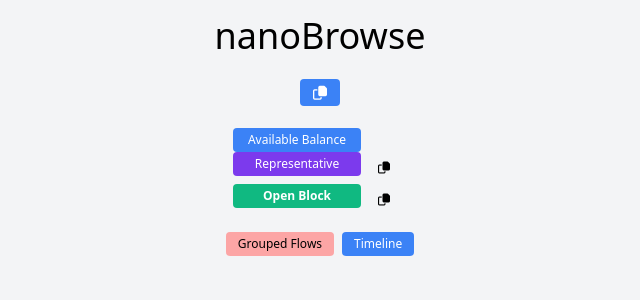
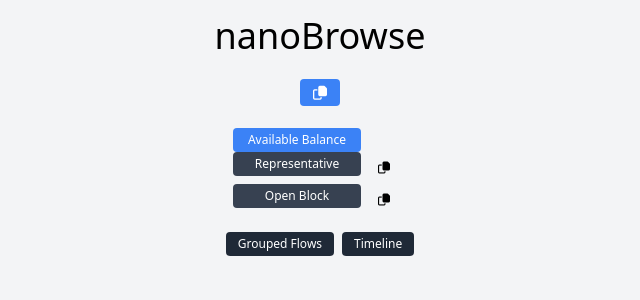
Before and after one commit to gr0vity-dev/nanobrowse, a Python web app: template nanobrowse/templates/account_viewer.html in a window 1280 px wide. Shown: the top 300 px of the page, without its empty margins (320-960 px from the left). Run offline with Jinja, Linux system fonts and the light colour scheme; the template is opened without the code that fills it, so the values that code supplies are empty.

Commit message:
rework colour scheme

```diff
--- a/nanobrowse/templates/account_viewer.html
+++ b/nanobrowse/templates/account_viewer.html
@@ -54,7 +54,7 @@
       <!-- Account address -->
       <div class="text-center mb-2">
         <span
-          class="bg-{% if account_data['show_weight'] %}purple{% else %}blue{% endif %}-500 text-white text-sm px-2 py-1 rounded overflow-hidden whitespace-nowrap"
+          class="bg-{% if account_data['show_weight'] %}yellow-300 text-gray-700{% else %}blue-500 text-white{% endif %}  text-sm px-2 py-1 rounded overflow-hidden whitespace-nowrap"
         >
           <i class="copy_btn" data-value="{{ account_data.account }}"></i>
           <a href="{{ request.url_root }}account/{{ account_data.account }}">{{ account_data.account }}</a>
@@ -62,25 +62,25 @@
         {% if account_data.is_known_account %}
         <br />
         <span
-          class="bg-{% if account_data['show_weight'] %}purple{% else %}blue{% endif %}-500 text-white text-xs px-2 py-1 rounded"
+          class="bg-{% if account_data['show_weight'] %}yellow-300 text-gray-700{% else %}blue-500 text-white{% endif %} text-xs px-2 py-1 rounded"
         >
         {% if account_data.known_account.url %}
         <a href="{{ account_data.known_account.url }}"> {{ account_data.known_account.name }}</a>
         {% else %} {{ account_data.known_account.name }}{% endif %}
         </span>
         {% endif %} {% if account_data['is_pr'] %}
-        <span class="text-left bg-purple-600 text-white text-xs ml-4 px-2 py-1 rounded">Principal Representative</span>
+        <span class="text-left bg-yellow-400 text-gray-700 text-xs ml-4 px-2 py-1 rounded">Principal Representative</span>
         {% endif %}
       </div>
 
       {% include 'account_viewer/account_info.html' %}
 
       <div class="mt-4 text-xs flex items-center justify-center space-x-2">
-        <button data-show-table="groupedTransactionTable" class=" bg-red-300 text-black px-3 py-1 rounded focus:outline-none">
+        <button data-show-table="groupedTransactionTable" class=" bg-gray-800 text-white px-3 py-1 rounded focus:outline-none">
           Grouped Flows
         </button>
 
-        <button data-show-table="transactionTable" class=" bg-blue-500 text-white px-3 py-1 rounded focus:outline-none">
+        <button data-show-table="transactionTable" class=" bg-gray-800 text-white px-3 py-1 rounded focus:outline-none">
           Timeline
         </button>
       </div>
--- a/nanobrowse/templates/account_viewer/account_info.html
+++ b/nanobrowse/templates/account_viewer/account_info.html
@@ -12,7 +12,7 @@
           {% if account_data['show_receivable'] %}
           <!-- Receivable balance -->
           <tr>
-            <td data-show-table="pendingTable" style="cursor:pointer" class="bg-blue-600 text-white text-xs px-3 rounded w-32 h-8 flex flex-col items-center justify-center">
+            <td data-show-table="pendingTable" style="cursor:pointer" class="bg-gray-700 text-white text-xs px-3 rounded w-32 h-8 flex flex-col items-center justify-center">
               <div>Ready to receive</div>
               <div>({{account_data['receivable_count'] }} blocks)</div>
             </td>
@@ -23,7 +23,7 @@
           {% if account_data['show_weight'] %}
           <!-- Weight -->
           <tr>
-            <td data-show-table="delegatorTable" style="cursor:pointer" class="bg-purple-600 text-white text-xs px-3 rounded w-32 h-6 flex items-center justify-center">
+            <td data-show-table="delegatorTable" style="cursor:pointer" class="bg-gray-700 text-white text-xs px-3 rounded w-32 h-6 flex items-center justify-center">
               Weight
             </td>
             <td class="px-3 py-1 font-bold">{{account_data['weight_formatted'] }}</td>
@@ -32,7 +32,7 @@
 
           <!-- Representative -->
           <tr>
-            <td class="bg-purple-600 text-white text-xs px-3 py-2 rounded w-32 h-6 flex items-center justify-center">
+            <td class="bg-gray-700 text-white text-xs px-3 py-2 rounded w-32 h-6 flex items-center justify-center">
               <a href="{{ request.url_root }}account/{{account_data['representative'] }}">Representative</a>
             </td>
             <td class="px-3 py-2 text-xs overflow-hidden">
@@ -60,8 +60,8 @@
 
           <!-- Open Block -->
           <tr>
-            <td class="bg-green-500 text-white text-xs px-3 py-2 rounded w-32 h-6 flex items-center justify-center">
-              <a href="{{ request.url_root }}block/{{account_data['open_block'] }}"><b>Open Block</b></a>
+            <td class="bg-gray-700 text-white text-xs px-3 py-2 rounded w-32 h-6 flex items-center justify-center">
+              <a href="{{ request.url_root }}block/{{account_data['open_block'] }}">Open Block</a>
             </td>
             <td class="px-3 py-2 text-xs overflow-hidden">
               <i class="copy_btn" data-value="{{account_data['open_block']}}"></i>
--- a/nanobrowse/templates/account_viewer/delegators_table.html
+++ b/nanobrowse/templates/account_viewer/delegators_table.html
@@ -16,7 +16,7 @@
             <td class="px-2 py-2 whitespace-nowrap text-sm">
               <!-- <a href="{{ request.url_root }}block/{{ entry['hash'] }}">  -->
                 <span
-                  class="flex items-center justify-center w-20 h-6 text-xs rounded bg-purple-600 text-white"
+                  class="flex items-center justify-center w-20 h-6 text-xs rounded bg-gray-700 text-white"
                 >
                   delegate
                 </span>
--- a/nanobrowse/templates/account_viewer/grouped_history.html
+++ b/nanobrowse/templates/account_viewer/grouped_history.html
@@ -7,7 +7,7 @@
       <td class="px-2 py-2 whitespace-nowrap text-sm">
         <a href="{{ request.url_root }}block/{{ entry['hash'] }}">
           <span
-            class="flex items-center justify-center w-20 h-6 text-xs rounded {% if entry['type'] == 'send' %} bg-blue-500 text-white {% elif entry['type'] == 'change' %} bg-purple-600 text-white {% elif entry['type'] == 'receive' %} bg-green-500 text-white {% else %} bg-gray-500 text-white {% endif %}"
+            class="flex items-center justify-center w-20 h-6 text-xs rounded {% if entry['type'] == 'send' %} bg-blue-500 text-white {% elif entry['type'] == 'change' %} bg-gray-700 text-white {% elif entry['type'] == 'receive' %} bg-green-500 text-white {% else %} bg-gray-500 text-white {% endif %}"
           >
             {{ entry['type'] }}
           </span>
@@ -17,7 +17,7 @@
 
       <!-- Amount -->
       <td
-        class="px-4 py-4 whitespace-nowrap text-sm {% if entry['type'] == 'send' %} text-blue-500 {% elif entry['type'] == 'receive' %} text-green-500 {% elif entry['type'] == 'change' %} text-purple-500 {% else %} text-gray-500{% endif %}"
+        class="px-4 py-4 whitespace-nowrap text-sm {% if entry['type'] == 'send' %} text-blue-500 {% elif entry['type'] == 'receive' %} text-green-500 {% elif entry['type'] == 'change' %} text-yellow-300 {% else %} text-gray-500{% endif %}"
       >
         <b>{{ entry['amount_formatted'] }}</b>
       </td>
--- a/nanobrowse/templates/account_viewer/history_table.html
+++ b/nanobrowse/templates/account_viewer/history_table.html
@@ -7,7 +7,7 @@
         <td class="px-2 py-2 whitespace-nowrap text-sm">
           <a href="{{ request.url_root }}block/{{ entry['hash'] }}">
             <span
-              class="flex items-center justify-center w-20 h-6 text-xs rounded {% if entry['type'] == 'send' %} bg-blue-500 text-white {% elif entry['type'] == 'change' %} bg-purple-600 text-white {% elif entry['type'] == 'receive' %} bg-green-500 text-white {% else %} bg-gray-500 text-white {% endif %}"
+              class="flex items-center justify-center w-20 h-6 text-xs rounded {% if entry['type'] == 'send' %} bg-blue-500 text-white {% elif entry['type'] == 'change' %} bg-yellow-300 text-gray-700 {% elif entry['type'] == 'receive' %} bg-green-500 text-white {% else %} bg-gray-500 text-white {% endif %}"
             >
               {{ entry['type'] }}
             </span>
@@ -17,7 +17,7 @@
 
         <!-- Amount -->
         <td
-          class="px-4 py-4 whitespace-nowrap text-sm {% if entry['type'] == 'send' %} text-blue-500 {% elif entry['type'] == 'receive' %} text-green-500 {% elif entry['type'] == 'change' %} text-purple-500 {% else %} text-gray-500{% endif %}"
+          class="px-4 py-4 whitespace-nowrap text-sm {% if entry['type'] == 'send' %} text-blue-500 {% elif entry['type'] == 'receive' %} text-green-500 {% elif entry['type'] == 'change' %} text-yellow-300 {% else %} text-gray-500{% endif %}"
         >
           <b>{{ entry['amount_formatted'] }}</b>
         </td>
--- a/nanobrowse/templates/account_viewer/pending_table.html
+++ b/nanobrowse/templates/account_viewer/pending_table.html
@@ -9,7 +9,7 @@
             <td class="px-2 py-2 whitespace-nowrap text-sm">
               <a href="{{ request.url_root }}block/{{ entry['hash'] }}">
                 <span
-                  class="flex items-center justify-center w-20 h-6 text-xs rounded bg-blue-600 text-white"
+                  class="flex items-center justify-center w-20 h-6 text-xs rounded bg-blue-500 text-white"
                 >
                   receivable
                 </span>
--- a/nanobrowse/templates/block_viewer/send_receive.html
+++ b/nanobrowse/templates/block_viewer/send_receive.html
@@ -30,7 +30,7 @@
 
   <!-- Ensure this div spans full width -->
   <div class="border-2 border-blue-500 bg-blue-100 rounded p-2 text-blue-500 mb-20 w-full relative text-center">
-    <span class="text-xs whitespace-nowrap overflow-hidden block mb-1 mt-1 text-blue-600">
+    <span class="text-xs whitespace-nowrap overflow-hidden block mb-1 mt-1 text-gray-700">
       <i class="copy_btn" data-value="{{block_data.send_block.hash}}"></i>
       <a href="{{ request.url_root }}block/{{ block_data.send_block.hash }}">{{ block_data.send_block.hash }}</a>
     </span>
@@ -50,7 +50,7 @@
     {% if block_data.receive_block.hash_exists %}
   <!-- Receive Block -->
   <div class="border-2 border-green-500 bg-green-100 rounded p-2 text-green-500 w-full text-center relative">
-   <span class="text-xs whitespace-nowrap overflow-hidden block mb-1 mt-1 text-green-600">
+   <span class="text-xs whitespace-nowrap overflow-hidden block mb-1 mt-1 text-gray-700">
       <i class="copy_btn" data-value="{{block_data.receive_block.hash}}"></i>
       <a href="{{ request.url_root }}block/{{ block_data.receive_block.hash }}">{{ block_data.receive_block.hash }}</a>
     </span>
```
Also changed, not shown: nanobrowse/templates/block_viewer/change.html (+8 -8 lines), nanobrowse/templates/search.html (+4 -4 lines).
